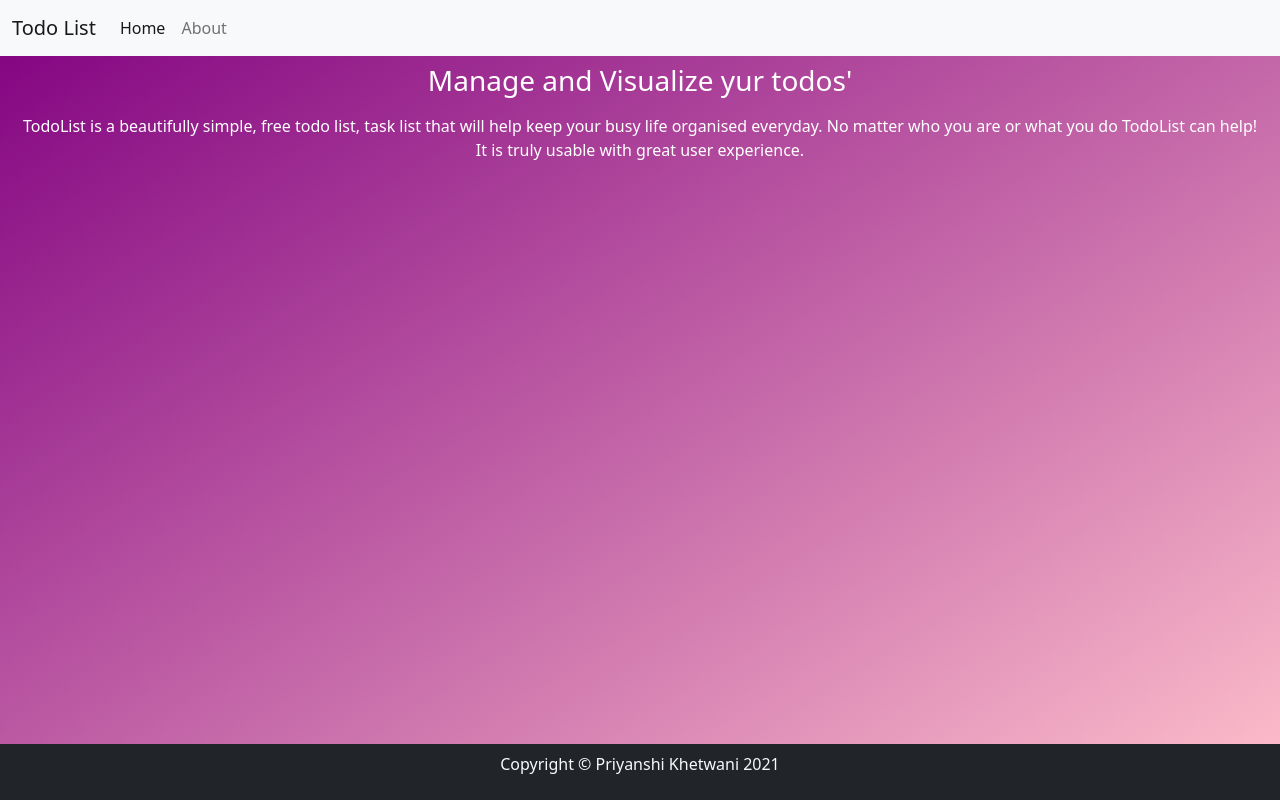
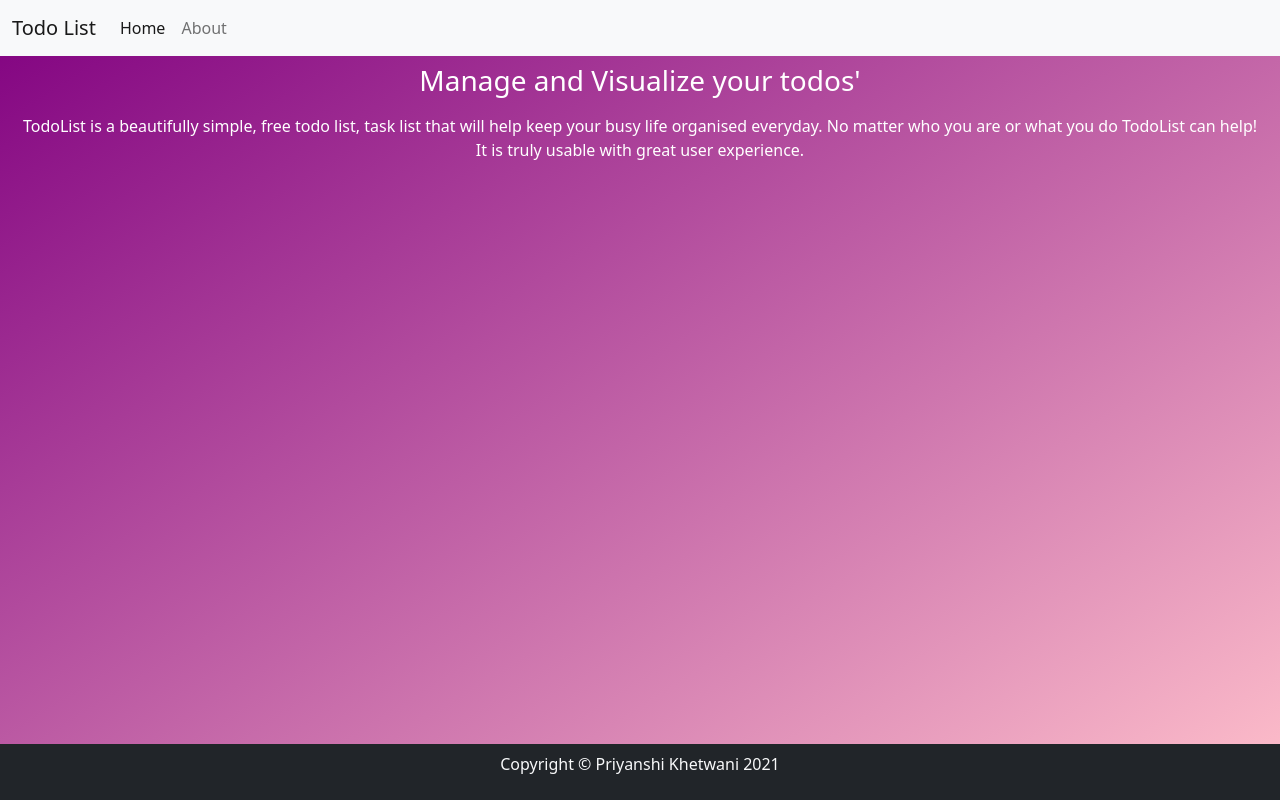
Before and after one commit to priyanshikhetwani/Todo-v2, a React (Create React App) app: page /about in a window 1280 px wide. Built offline with nearby package versions, Linux system fonts and the light colour scheme.

Commit message:
Update About.js

```diff
--- a/src/MyComponents/About.js
+++ b/src/MyComponents/About.js
@@ -7,7 +7,7 @@ export const About = () => {
     }
     return (
         <div className="text-center" style={styles}>
-        <h3 className="mb-3 mt-2">Manage and Visualize yur todos'</h3>
+        <h3 className="mb-3 mt-2">Manage and Visualize your todos'</h3>
         <div>
             TodoList is a beautifully simple, free todo list,
             task list that will help keep your busy life organised everyday.
```
